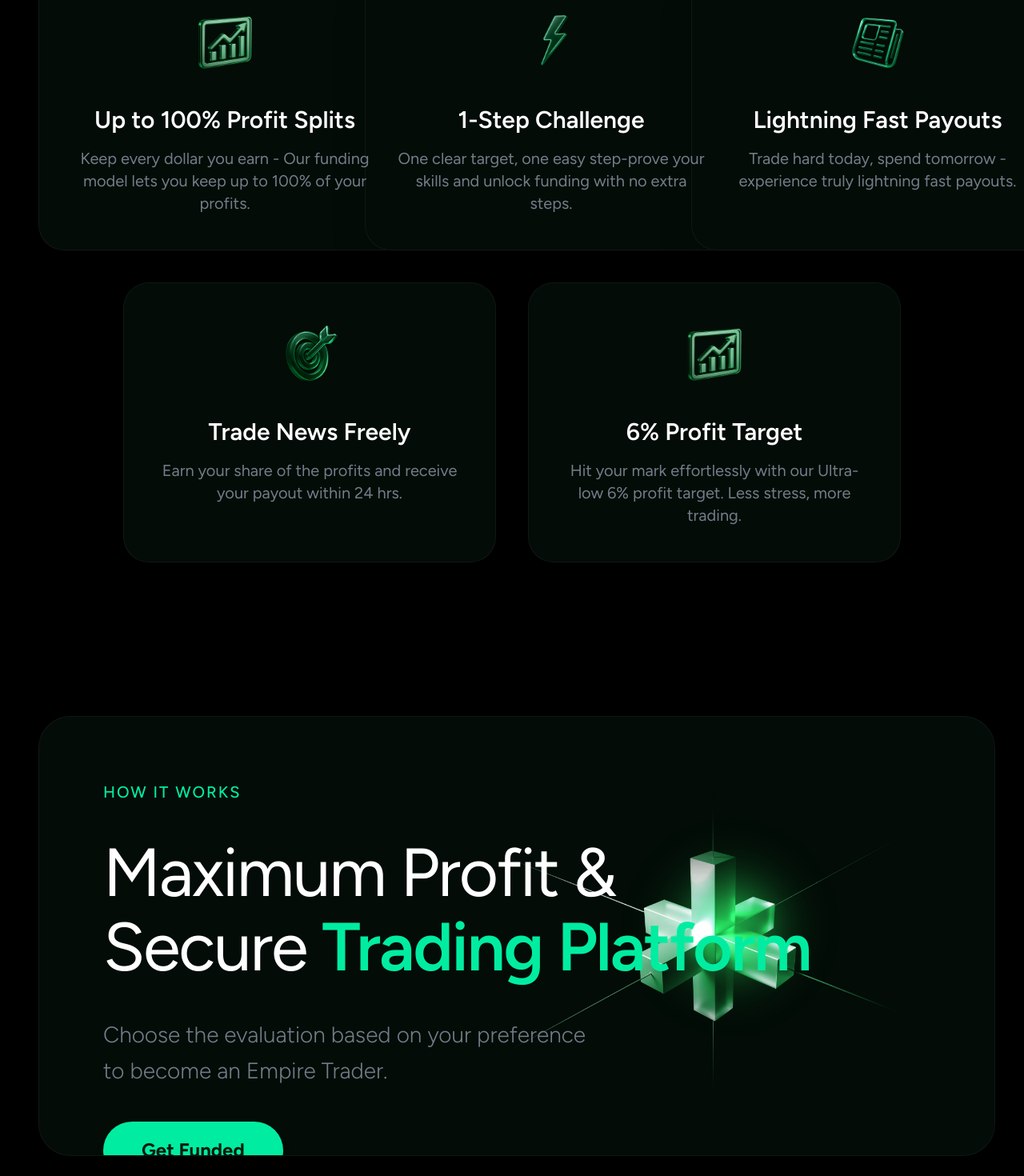
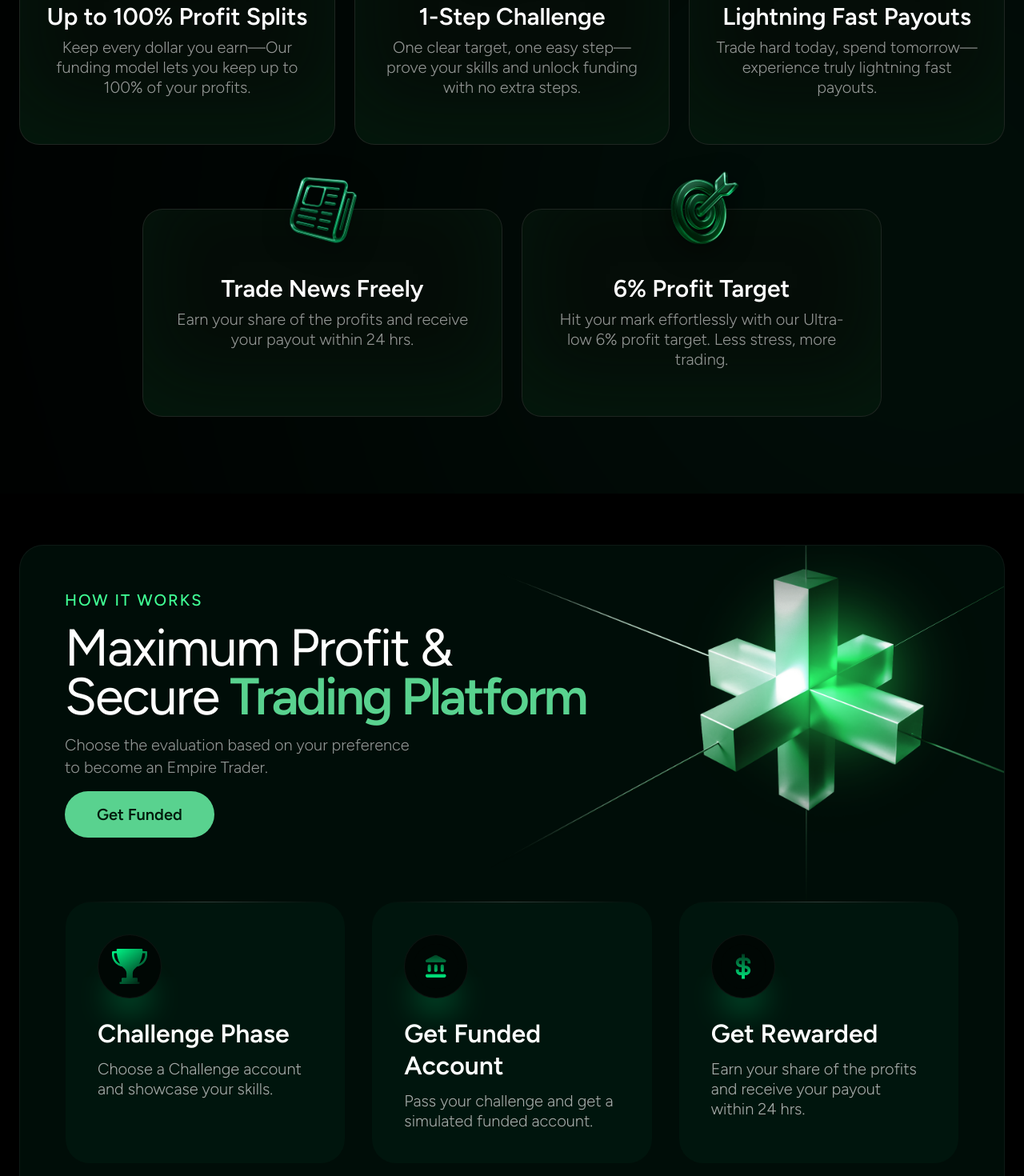
Before and after one commit to rushikeshxdev/funded-masters, a Next.js app: page / in a window 1280 px wide. Shown: the part 1320-2790 px from the top of the page at 80% size. Built offline with nearby package versions, Linux system fonts and the light colour scheme; a web font is replaced by a local one.

Commit message:
feat: implement high-fidelity How It Works dashboard with 3D glass assets and glassmorphism

```diff
--- a/src/components/sections/Features.tsx
+++ b/src/components/sections/Features.tsx
@@ -3,69 +3,80 @@
 import Image from "next/image";
 import { motion } from "framer-motion";
 
-const ASSETS = [
+const FEATURES_DATA = [
   {
     title: "Up to 100% Profit Splits",
-    description: "Keep every dollar you earn - Our funding model lets you keep up to 100% of your profits.",
-    icon: "/images/icons/feat-2.png",
+    description: "Keep every dollar you earn—Our funding model lets you keep up to 100% of your profits.",
+    icon: "/images/icons/dollar.png",
+    rotate: 0,
   },
   {
     title: "1-Step Challenge",
-    description: "One clear target, one easy step-prove your skills and unlock funding with no extra steps.",
-    icon: "/images/icons/feat-3.png",
+    description: "One clear target, one easy step—prove your skills and unlock funding with no extra steps.",
+    icon: "/images/icons/feat-2.png",
+    rotate: 0,
   },
   {
     title: "Lightning Fast Payouts",
-    description: "Trade hard today, spend tomorrow - experience truly lightning fast payouts.",
-    icon: "/images/icons/feat-4.png",
+    description: "Trade hard today, spend tomorrow—experience truly lightning fast payouts.",
+    icon: "/images/icons/feat-3.png",
+    rotate: -13.44, // Exact Figma tilt
   },
   {
     title: "Trade News Freely",
     description: "Earn your share of the profits and receive your payout within 24 hrs.",
-    icon: "/images/icons/feat-5.png",
+    icon: "/images/icons/feat-4.png",
+    rotate: 0,
   },
   {
     title: "6% Profit Target",
     description: "Hit your mark effortlessly with our Ultra-low 6% profit target. Less stress, more trading.",
-    icon: "/images/icons/feat-2.png",
+    icon: "/images/icons/feat-5.png",
+    rotate: 0,
   },
 ];
 
 export const Features = () => {
   return (
-    <section className="relative w-full py-24 bg-black overflow-hidden font-figtree">
-      <div className="max-w-[1440px] mx-auto px-6 lg:px-12 relative z-10">
+    <section id="programs" className="relative w-full py-24 bg-black overflow-hidden">
 
-        <div className="text-center mb-24">
-          <h2 className="text-white text-[85px] font-normal tracking-tight">
-            Multiple Trading <span className="font-semibold text-brand">Assets</span>
+      {/* Decorative Eclipse Glow */}
+      <div
+        className="absolute -right-[20%] bottom-[0%] w-[600px] lg:w-[800px] h-[400px] lg:h-[600px] bg-[#04472C] opacity-100 pointer-events-none rounded-full"
+        style={{
+          filter: "blur(454.8px)",
+          transform: "rotate(53.55deg)",
+          zIndex: 0
+        }}
+      />
+
+      <div className="relative max-w-[1400px] mx-auto px-6 z-10">
+
+        {/* Header */}
+        <div className="text-center mb-28 space-y-3">
+          <h2 className="font-figtree text-[36px] md:text-[50px] lg:text-[70px] leading-tight text-white tracking-tight lg:tracking-[-2px]">
+            Multiple Trading <span className="font-semibold text-[#59D28F]">Assets</span>
           </h2>
-          <p className="text-[#909AAA] text-[28px] font-light opacity-80 mt-4">
+          <p className="font-figtree font-light text-base md:text-xl lg:text-[24px] text-[#D1D1D1] opacity-60 tracking-tight">
             Trade in the following markets:
           </p>
         </div>
 
-        <div className="flex flex-wrap justify-center gap-10">
-          <div className="grid grid-cols-3 gap-10 w-full">
-            {ASSETS.slice(0, 3).map((asset, idx) => (
-              <div key={idx} className="bg-[#030C07] w-[466px] h-[350px] rounded-[32px] p-10 border border-white/5 flex flex-col items-center text-center group shadow-2xl">
-                <div className="relative w-24 h-24 mb-8">
-                  <Image src={asset.icon} alt={asset.title} fill className="object-contain" />
-                </div>
-                <h3 className="text-white text-3xl font-semibold mb-4">{asset.title}</h3>
-                <p className="text-[#909AAA] text-xl opacity-80">{asset.description}</p>
-              </div>
+        {/* Features Grid */}
+        <div className="flex flex-col gap-12 lg:gap-20">
+
+          {/* Row 1: 3 Cards */}
+          <div className="grid grid-cols-1 md:grid-cols-2 lg:grid-cols-3 gap-x-6 gap-y-24">
+            {FEATURES_DATA.slice(0, 3).map((feature, index) => (
+              <FeatureCard key={index} {...feature} index={index} />
             ))}
           </div>
 
-          <div className="flex justify-center gap-10 w-full">
-            {ASSETS.slice(3, 5).map((asset, idx) => (
-              <div key={idx} className="bg-[#030C07] w-[466px] h-[350px] rounded-[32px] p-10 border border-white/5 flex flex-col items-center text-center group shadow-2xl">
-                <div className="relative w-24 h-24 mb-8">
-                  <Image src={asset.icon} alt={asset.title} fill className="object-contain" />
-                </div>
-                <h3 className="text-white text-3xl font-semibold mb-4">{asset.title}</h3>
-                <p className="text-[#909AAA] text-xl opacity-80">{asset.description}</p>
+          {/* Row 2: 2 Cards (Centered) */}
+          <div className="flex flex-col lg:flex-row lg:justify-center gap-x-6 gap-y-24">
+            {FEATURES_DATA.slice(3).map((feature, index) => (
+              <div key={index} className="lg:w-[450px]">
+                <FeatureCard {...feature} index={index + 3} />
               </div>
             ))}
           </div>
@@ -75,3 +86,54 @@ export const Features = () => {
     </section>
   );
 };
+
+const FeatureCard = ({ title, description, icon, index, rotate }: { title: string; description: string; icon: string; index: number; rotate: number }) => {
+  return (
+    <motion.div
+      initial={{ opacity: 0, y: 30 }}
+      whileInView={{ opacity: 1, y: 0 }}
+      viewport={{ once: true }}
+      transition={{ delay: index * 0.1, duration: 0.6 }}
+      className="relative group h-[240px] lg:h-[260px] w-full rounded-[25px] border border-white/10 bg-[#050D08] px-6 lg:px-8 flex flex-col items-center text-center justify-start pt-16 lg:pt-20"
+      style={{
+        boxShadow: "inset 0px -40px 100px 0px rgba(0, 61, 27, 0.25)",
+      }}
+    >
+      {/* Overlapping Icon Layer */}
+      <div className="absolute -top-10 lg:-top-16 inset-x-0 flex justify-center pointer-events-none">
+        {/* Rotation Wrapper */}
+        <div
+          className="relative w-20 h-20 lg:w-[125px] lg:h-[125px]"
+          style={{ transform: `rotate(${rotate}deg)` }}
+        >
+          {/* Hover Scale Layer */}
+          <div className="relative w-full h-full transition-transform duration-500 group-hover:scale-110">
+            <Image
+              src={icon}
+              alt={title}
+              fill
+              className="object-contain drop-shadow-[0_8px_16px_rgba(0,0,0,0.6)]"
+            />
+          </div>
+        </div>
+      </div>
+
+      {/* Text Content */}
+      <div className="space-y-1 lg:space-y-2 z-10">
+        <h3 className="font-figtree font-semibold text-xl lg:text-[30px] text-white leading-tight">
+          {title}
+        </h3>
+        <p className="font-figtree font-light text-[14px] lg:text-[20px] text-[#D1D1D1] leading-tight max-w-[380px] mx-auto opacity-70">
+          {description}
+        </p>
+      </div>
+
+      {/* Hover State: Enhanced Glow */}
+      <div className="absolute inset-0 opacity-0 group-hover:opacity-100 transition-opacity duration-700 pointer-events-none rounded-[25px]"
+        style={{
+          boxShadow: "inset 0px -50px 120px 0px #003D1B4D",
+        }}
+      />
+    </motion.div>
+  );
+};
--- a/src/components/sections/HowItWorks.tsx
+++ b/src/components/sections/HowItWorks.tsx
@@ -23,52 +23,102 @@ const STEPS = [
 
 export const HowItWorks = () => {
   return (
-    <section className="relative w-full py-24 bg-black overflow-hidden font-figtree">
-      <div className="max-w-[1440px] mx-auto px-6 lg:px-12 relative z-10">
+    <section id="how-it-works" className="w-full py-16 bg-black overflow-hidden">
+      <div className="max-w-[1400px] mx-auto px-6">
 
-        <div className="relative w-[1196px] h-[550px] bg-[#030C07] rounded-[40px] p-20 overflow-hidden border border-white/5 mb-24 mx-auto shadow-2xl">
-           <div className="absolute top-1/2 right-[50px] -translate-y-1/2 w-[600px] h-[500px] pointer-events-none">
+        {/* Main Frame Container */}
+        <div className="w-full bg-[#01110B]/80 border border-white/5 rounded-[30px] p-8 lg:p-14 relative overflow-hidden">
+
+          {/* Content Layout: Top Row */}
+          <div className="flex flex-col lg:flex-row justify-between items-start gap-12 mb-12 lg:mb-20">
+
+            <div className="max-w-[850px] space-y-4">
+              <span className="font-figtree font-medium text-base lg:text-[20px] text-[#40FF95] tracking-widest uppercase">
+                HOW IT WORKS
+              </span>
+              <h2 className="font-figtree text-[32px] md:text-[45px] lg:text-[65px] leading-[0.95] text-white tracking-tight lg:tracking-[-2px]">
+                Maximum Profit & <br className="hidden lg:block" />
+                Secure <span className="font-semibold text-[#59D28F] tracking-[-3px] whitespace-nowrap">Trading Platform</span>
+              </h2>
+              <p className="font-figtree font-light text-base lg:text-[20px] text-[#D1D1D1] max-w-[450px] leading-snug opacity-70">
+                Choose the evaluation based on your preference to become an Empire Trader.
+              </p>
+
+              <motion.button
+                whileHover={{ scale: 1.05 }}
+                whileTap={{ scale: 0.95 }}
+                className="h-[58px] px-10 bg-[#59D28F] rounded-[65px] font-figtree font-semibold text-[20px] text-[#001B0C] transition-shadow hover:shadow-[0_0_30px_rgba(89,210,143,0.3)] mt-2"
+              >
+                Get Funded
+              </motion.button>
+            </div>
+
+            {/* 3D Glass Icon (The Plus/Cross) */}
+            <div className="hidden lg:block absolute -top-[120px] -right-[180px] w-[600px] xl:w-[850px] h-[450px] xl:h-[600px] pointer-events-none">
               <Image
-               src="/images/backgrounds/section-bg-3.png"
-               alt="3D Cross"
+                src="/images/icons/3dicon.png"
+                alt="Decorative 3D Icon"
                 fill
                 className="object-contain"
+                priority
               />
-           </div>
-
-           <div className="relative z-10 space-y-10">
-             <span className="text-brand text-xl font-medium tracking-widest uppercase">How It Works</span>
-             <h2 className="text-white text-[85px] font-normal leading-[1.1] tracking-tight">
-               Maximum Profit & <br />
-               Secure <span className="font-semibold text-brand">Trading Platform</span>
-             </h2>
-             <p className="text-[#909AAA] text-[28px] font-light opacity-80 leading-relaxed">
-               Choose the evaluation based on your preference <br />
-               to become an Empire Trader.
-             </p>
-             <button className="px-12 py-5 bg-brand text-[#001B0C] rounded-full text-2xl font-bold shadow-lg">
-               Get Funded
-             </button>
+              <div className="absolute inset-0 bg-[#59D28F]/10 blur-[100px] rounded-full -z-10" />
             </div>
           </div>
 
-        <div className="grid grid-cols-3 gap-8 w-[1196px] mx-auto">
-          {STEPS.map((step, idx) => (
-            <div key={idx} className="bg-[#030C07] h-[350px] rounded-[32px] p-10 border border-white/5 shadow-2xl">
-              <div className="w-16 h-16 rounded-full bg-[#002512] flex items-center justify-center mb-8">
-                <div className="relative w-8 h-8"><Image src={step.icon} alt={step.title} fill /></div>
-              </div>
-              <h3 className="text-white text-3xl font-semibold mb-4 tracking-tight">
-                {step.title}
-              </h3>
-              <p className="text-[#909AAA] text-xl font-normal leading-relaxed opacity-80">
-                {step.description}
-              </p>
-            </div>
+          {/* Cards Grid: Bottom Row */}
+          <div className="grid grid-cols-1 md:grid-cols-2 lg:grid-cols-3 gap-6 lg:gap-8">
+            {STEPS.map((step, index) => (
+              <StepCard key={index} {...step} index={index} />
             ))}
           </div>
 
         </div>
+      </div>
     </section>
   );
 };
+
+const StepCard = ({ title, description, icon, index }: { title: string; description: string; icon: string; index: number }) => {
+  return (
+    <motion.div
+      initial={{ opacity: 0, y: 20 }}
+      whileInView={{ opacity: 1, y: 0 }}
+      viewport={{ once: true }}
+      transition={{ delay: index * 0.1 }}
+      className="relative p-[1px] rounded-[30px] overflow-hidden group"
+      style={{
+        background: `radial-gradient(44.12% 54.98% at 50% 0%, rgba(255, 255, 255, 0.2) 0%, rgba(255, 255, 255, 0) 100%)`,
+      }}
+    >
+      <div className="bg-[#00150D] h-full rounded-[30px] p-6 lg:p-10 space-y-6 relative overflow-hidden transition-colors group-hover:bg-[#001B11]">
+
+        {/* Icon Circle Section */}
+        <div className="relative">
+          <div className="relative w-[80px] h-[80px] rounded-full flex items-center justify-center z-10 bg-[#000704] border border-white/5">
+            <div className={`relative ${index === 0 ? "w-[44px] h-[44px]" : "w-[56px] h-[56px]"}`}>
+              <Image
+                src={icon}
+                alt={title}
+                fill
+                className="object-contain transition-transform group-hover:scale-110"
+              />
+            </div>
+          </div>
+          <div className="absolute top-[65px] left-[15px] w-[50px] h-[25px] bg-[#00FF8B] blur-[20px] opacity-40 rounded-full" />
+        </div>
+
+        {/* Text Content */}
+        <div className="space-y-3">
+          <h3 className="font-figtree font-semibold text-xl lg:text-[32px] text-white leading-tight">
+            {title}
+          </h3>
+          <p className="font-figtree font-light text-base lg:text-[20px] text-[#D1D1D1] leading-tight tracking-[-2%] opacity-80">
+            {description}
+          </p>
+        </div>
+
+      </div>
+    </motion.div>
+  );
+};
```
Also changed, not shown: public/images/icons/3dicon.png (added). Lines whose indentation alone changed are shown as unchanged.
